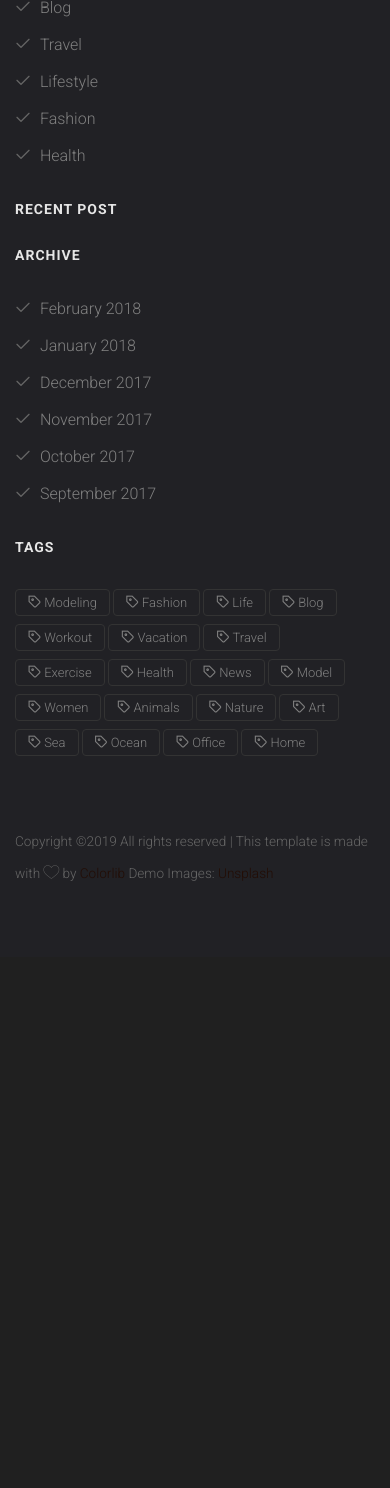
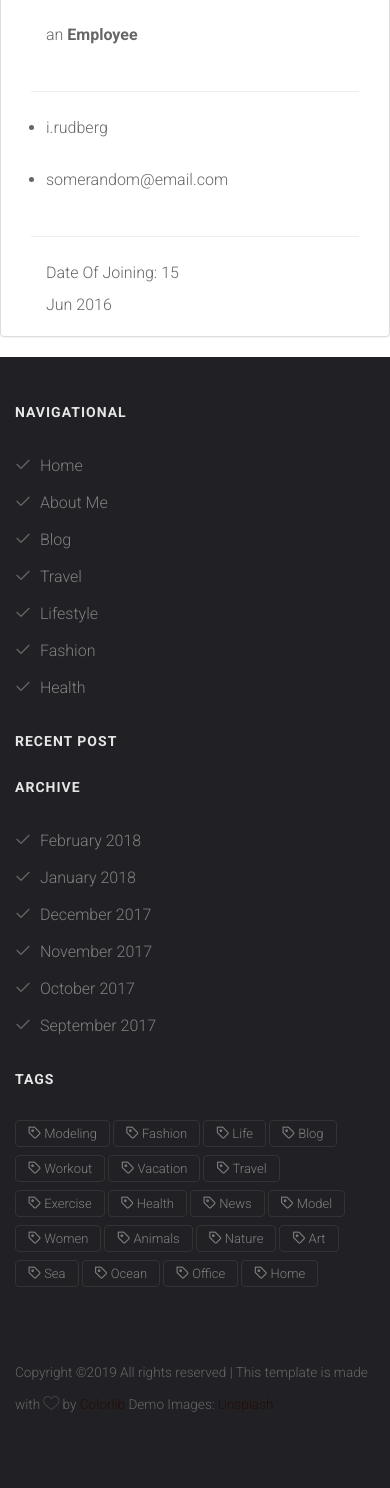
Before and after one commit to Denis-Gerashchenko/blog, a Django app: page /accounts/profile/ in a window 390 px wide. Shown: the part 414-1902 px from the top of the page. Before the commit the page ends 1295 px from the top, so only its background shows below. Run offline with Django 3.2, Linux system fonts and the light colour scheme; some libraries are stand-ins or nearby versions; some web fonts are replaced.

Commit message:
Done fix on old branch

```diff
--- a/blog/urls.py
+++ b/blog/urls.py
@@ -20,6 +20,7 @@ urlpatterns = [
     path('single/<id>/update', update, name='post-update'),
     path('single/<id>/delete', delete, name='post-delete'),
     path('create/', create, name='post-create'),
+    path('update/', update, name='post-update'),
     path('accounts/', include('allauth.urls')),
     path('accounts/profile/', profile, name='profile'),
 
--- a/posts/models.py
+++ b/posts/models.py
@@ -67,6 +67,7 @@ class Post(models.Model):
     def view_count(self):
         return PostViewCount.objects.filter(post=self).count()
 
+
 class Comment(models.Model):
     user = models.ForeignKey(User, on_delete=models.CASCADE)
     timestamp = models.DateTimeField(auto_now_add=True)
--- a/posts/views.py
+++ b/posts/views.py
@@ -96,33 +96,26 @@ def single(request, id):
     return render(request, 'single.html', context)
 
 def update(request, id):
-    title = 'Update'
     post = get_object_or_404(Post, id=id)
-    form = PostForm(request.POST or None,
+    updt = PostForm(request.POST or None,
                     request.FILES or None,
                     instance=post)
+
     author = get_author(request.user)
+
     if request.method == 'POST':
-        if form.is_valid():
-            form.instance.author = author
-            form.save()
+        if updt.is_valid():
+            updt.instance.author = author
+            updt.save()
             return redirect(reverse('post-detail', kwargs={
-                'id': form.instance.id
+                'id': updt.instance.id
             }))
-
     context = {
-        'title': title,
-        'form': form,
+        'updt': updt,
     }
-    return render(request, 'post-create.html', context)
-
-def delete(request, id):
-    post = get_object_or_404(Post, id=id)
-    post.delete()
-    return redirect(reverse('post-list'))
+    return render(request, 'post-update.html', context)
 
 def create(request):
-    title = 'Create'
     form = PostForm(request.POST or None, request.FILES or None)
     author = get_author(request.user)
     if request.method == 'POST':
@@ -135,9 +128,13 @@ def create(request):
 
     context = {
         'form': form,
-        'title': title,
     }
     return render(request, 'post-create.html', context)
+
+def delete(request, id):
+    post = get_object_or_404(Post, id=id)
+    post.delete()
+    return redirect(reverse('post-list'))
 
 def blog(request):
     queryset = Post.objects.order_by('-timestamp')
--- a/templates/head.html
+++ b/templates/head.html
@@ -63,7 +63,7 @@
 				<div class="container">
 					<div class="row">
 						<div class="col-xs-2">
-							<div id="colorlib-logo"><a href="/">i♡Neonblog</a></div>
+							<div id="colorlib-logo"><a href="/">i♡Neonblog {{ user.username }}</a></div>
 						</div>
 						<div class="col-xs-10 text-right menu-1">
 							<ul>
--- a/templates/post-create.html
+++ b/templates/post-create.html
@@ -6,7 +6,7 @@
 		<div id="colorlib-container">
 			<div class="container">
                 <div class="col-sm-8">
-                <h2>{{ title }}</h2>
+                <h2>Create</h2>
                 {{ form.media }}
                 <form method="POST" action="." enctype="multipart/form-data">
                     {% csrf_token %}
--- a/templates/profile.html
+++ b/templates/profile.html
@@ -2,9 +2,34 @@
 {% load static %}
 
 {% block content %}
-		<div id="colorlib-container">
-			<div class="container">
-                <h2>Profile</h2>
+            <div class="container">
+                  <div class="row">
+                      <div class="panel panel-default">
+                      <div class="panel-heading">  <h4 >User Profile</h4></div>
+                       <div class="panel-body">
+                      <div class="col-md-4 col-xs-12 col-sm-6 col-lg-4">
+                       <img alt="User Pic" src="https://x1.xingassets.com/assets/frontend_minified/img/users/nobody_m.original.jpg" id="profile-image1" class="img-circle img-responsive">
+
+
+                      </div>
+                      <div class="col-md-8 col-xs-12 col-sm-6 col-lg-8" >
+                          <div class="container" >
+                            <h2>{{ user.username }}</h2>
+                            <p>an   <b> Employee</b></p>
+
+
+                          </div>
+                           <hr>
+                          <ul class="container details" >
+                            <li><p><span class="glyphicon glyphicon-user one" style="width:50px;"></span>i.rudberg</p></li>
+                            <li><p><span class="glyphicon glyphicon-envelope one" style="width:50px;"></span>somerandom@email.com</p></li>
+                          </ul>
+                          <hr>
+                          <div class="col-sm-5 col-xs-6 tital " >Date Of Joining: 15 Jun 2016</div>
+                      </div>
+                </div>
+            </div>
+            </div>
             </div>
         </div>
 {% endblock content %}
```
Also changed, not shown: templates/post-update.html (+9 -0 lines), templates/single.html (+4 -4 lines), db.sqlite3, media_root/1514060323084.png (added), media_root/1514060323084_nYB8swe.png (added), media_root/22500314_119827972046194_8858373977895075840_n.jpg (added), media_root/SimpleDraw.jpg (added), media_root/fox-faces-roeselien-raimond-smiling_h3KetNM.jpg (added), media_root/images_2.jpeg (added), posts/migrations/0015_comment_jvachka.py (added), posts/migrations/0016_remove_comment_jvachka.py (added).
